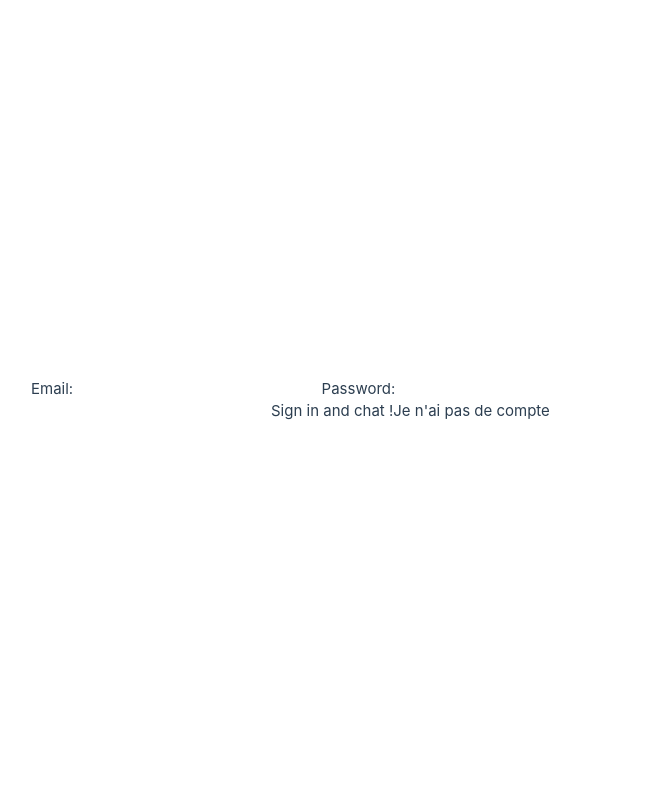
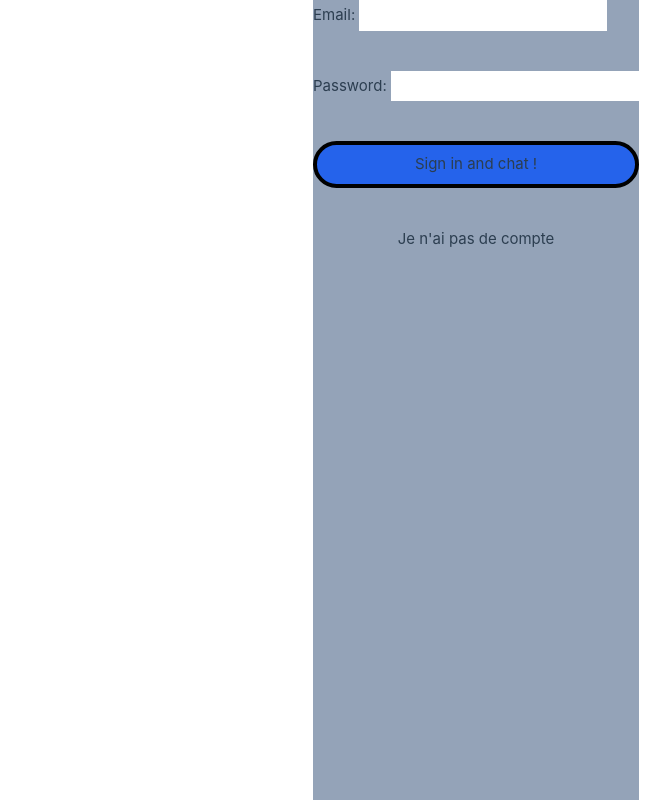
Before and after one commit to MaximeJobard/ProjetVueJs, a Vue app: page / in a window 1280 px wide. Shown: the whole page, without its empty margins (1-671 px from the left). Built offline with nearby package versions, Linux system fonts and the light colour scheme.

Commit message:
style config tailwind

```diff
--- a/src/composable/supabase.js
+++ b/src/composable/supabase.js
@@ -20,18 +20,22 @@ export default function useSupabase(){
         const { data: { user } } = await supabase.auth.getUser()
         console.log(user)
         if (user) {
-            console.log("id est :" + user.value.id)
-          return user.value.id
+            console.log("id est :" + user.id)
+            return user.id
         } else {
           return null
         }
     }
 
     async function updateMember(name, firstname){
-        supabase
+        supabase.storage
         .from("membre")
-        .update({ mem_last_name: name })
+        .Update({ mem_last_name: name })
         .eq("user_id", getUserId());
+
+        await supabase.Storage
+        .From("membre")
+        .Update("mem_last_name", "fancy-avatar.png");
 
         supabase
         .from("membre")
--- a/src/router/index.js
+++ b/src/router/index.js
@@ -19,7 +19,7 @@ const router = createRouter({
       // route level code-splitting
       // this generates a separate chunk (About.[hash].js) for this route
       // which is lazy-loaded when the route is visited.
-      component: () => import('../views/AboutView.vue')
+      component: () => import('../views/SignUpView.vue')
     },
     {
       path:'/managementTeam',
--- a/src/views/SignInView.vue
+++ b/src/views/SignInView.vue
@@ -26,12 +26,12 @@ function goSignUp(){
 </script>
 
 <template>
-    <div class="h-full flex flex-col bg-slate-400 gap-10">
+    <div class="h-lvh flex flex-col bg-slate-400 gap-10">
         <label>
             Email:
             <input class="text-black p-1" type="email" v-model="email">
         </label>
-        <label>
+        <label class="block">
             Password:
             <input class="text-black p-1" type="password" v-model="password">
         </label>
--- a/tailwind.config.js
+++ b/tailwind.config.js
@@ -1,10 +1,14 @@
 // tailwind.config.js
 module.exports = {
   purge: [],
-  purge: ['./index.html', './src/*/.{vue,js,ts,jsx,tsx}'],
-   darkMode: false, // or 'media' or 'class'
+  purge: ['./index.html', './src/**/*.{vue,js,ts,jsx,tsx}'],
+   darkMode: false,
    theme: {
-     extend: {},
+    extend: {
+      colors: {
+
+      },
+    },
    },
    variants: {
      extend: {},
```
Also changed, not shown: 1 other file (tests, documents, lock files or other folders).
